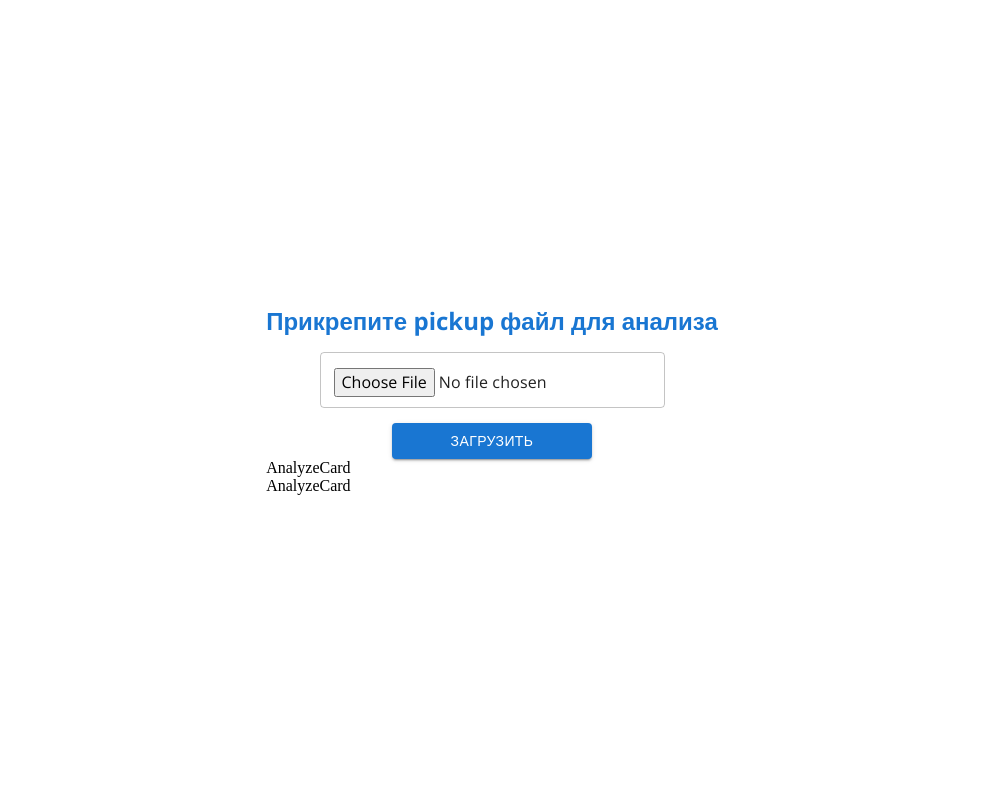
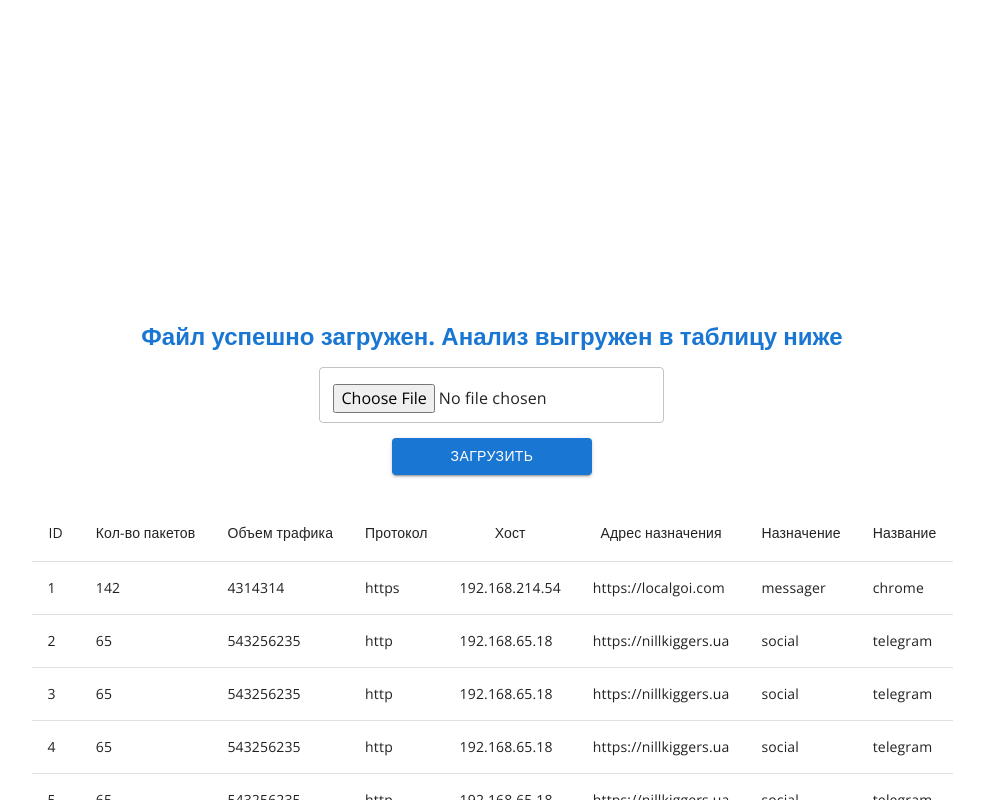
Before and after one commit to gamma-eclipse/niisva2022hack, a React (Create React App) app: page / in a window 1280 px wide. Both pictures are taken after a click on the button "ЗАГРУЗИТЬ". Shown: the top 800 px of the page, without its empty margins (148-1132 px from the left). Built offline with nearby package versions, Linux system fonts and the light colour scheme.

Commit message:
feat: render analyze info

```diff
--- a/src/components/analyze-card/AnalyzeCard.jsx
+++ /dev/null
@@ -1,5 +0,0 @@
-import React from 'react';
-
-export function AnalyzeCard({ info }) {
-  return <div>AnalyzeCard</div>;
-}
--- a/src/components/analyze-card/index.js
+++ /dev/null
@@ -1 +0,0 @@
-export * from './AnalyzeCard';
--- /dev/null
+++ b/src/components/analyze-row/AnalyzeRow.jsx
@@ -0,0 +1,17 @@
+import { TableCell, TableRow } from '@mui/material';
+import React from 'react';
+
+export function AnalyzeRow({ analyze }) {
+  return (
+    <TableRow>
+      <TableCell>{analyze.id}</TableCell>
+      <TableCell>{analyze.packages}</TableCell>
+      <TableCell>{analyze.traffic}</TableCell>
+      <TableCell>{analyze.protocol}</TableCell>
+      <TableCell>{analyze.host}</TableCell>
+      <TableCell>{analyze.target}</TableCell>
+      <TableCell>{analyze.classification.purpose}</TableCell>
+      <TableCell>{analyze.classification.name}</TableCell>
+    </TableRow>
+  );
+}
--- /dev/null
+++ b/src/components/analyze-row/index.js
@@ -0,0 +1 @@
+export * from './AnalyzeRow';
--- a/src/components/layout/Layout.jsx
+++ b/src/components/layout/Layout.jsx
@@ -5,7 +5,13 @@ export function Layout({ children }) {
   return (
     <Container
       maxWidth="lg"
-      style={{ padding: 25, minHeight: '100vh', alignItems: 'center', display: 'flex', justifyContent: 'center' }}
+      style={{
+        padding: 25,
+        paddingTop: '40vh',
+        minHeight: '100vh',
+        display: 'flex',
+        justifyContent: 'center',
+      }}
     >
       {children}
     </Container>
--- a/src/mocks/dataMock.js
+++ b/src/mocks/dataMock.js
@@ -25,4 +25,121 @@ export const dataMock = [
       // ?
     },
   },
+  {
+    id: 3,
+    packages: 65,
+    traffic: 543256235,
+    protocol: 'http',
+    host: '192.168.65.18',
+    target: 'https://nillkiggers.ua',
+    classification: {
+      purpose: 'social',
+      name: 'telegram',
+      // ?
+    },
+  },
+  {
+    id: 4,
+    packages: 65,
+    traffic: 543256235,
+    protocol: 'http',
+    host: '192.168.65.18',
+    target: 'https://nillkiggers.ua',
+    classification: {
+      purpose: 'social',
+      name: 'telegram',
+      // ?
+    },
+  },
+  {
+    id: 5,
+    packages: 65,
+    traffic: 543256235,
+    protocol: 'http',
+    host: '192.168.65.18',
+    target: 'https://nillkiggers.ua',
+    classification: {
+      purpose: 'social',
+      name: 'telegram',
+      // ?
+    },
+  },
+  {
+    id: 6,
+    packages: 65,
+    traffic: 543256235,
+    protocol: 'http',
+    host: '192.168.65.18',
+    target: 'https://nillkiggers.ua',
+    classification: {
+      purpose: 'social',
+      name: 'telegram',
+      // ?
+    },
+  },
+  {
+    id: 7,
+    packages: 65,
+    traffic: 543256235,
+    protocol: 'http',
+    host: '192.168.65.18',
+    target: 'https://nillkiggers.ua',
+    classification: {
+      purpose: 'social',
+      name: 'telegram',
+      // ?
+    },
+  },
+  {
+    id: 8,
+    packages: 65,
+    traffic: 543256235,
+    protocol: 'http',
+    host: '192.168.65.18',
+    target: 'https://nillkiggers.ua',
+    classification: {
+      purpose: 'social',
+      name: 'telegram',
+      // ?
+    },
+  },
+  {
+    id: 9,
+    packages: 65,
+    traffic: 543256235,
+    protocol: 'http',
+    host: '192.168.65.18',
+    target: 'https://nillkiggers.ua',
+    classification: {
+      purpose: 'social',
+      name: 'telegram',
+      // ?
+    },
+  },
+  {
+    id: 10,
+    packages: 65,
+    traffic: 543256235,
+    protocol: 'http',
+    host: '192.168.65.18',
+    target: 'https://nillkiggers.ua',
+    classification: {
+      purpose: 'social',
+      name: 'telegram',
+      // ?
+    },
+  },
+  {
+    id: 11,
+    packages: 65,
+    traffic: 543256235,
+    protocol: 'http',
+    host: '192.168.65.18',
+    target: 'https://nillkiggers.ua',
+    classification: {
+      purpose: 'social',
+      name: 'telegram',
+      // ?
+    },
+  },
 ];
--- a/src/pages/home/Home.jsx
+++ b/src/pages/home/Home.jsx
@@ -1,11 +1,18 @@
 import HourglassEmptyIcon from '@mui/icons-material/HourglassEmpty';
-import { Button, TextField, Typography, styled } from '@mui/material';
-import { AnalyzeCard } from 'components/analyze-card';
+import { Button, Table, TableBody, TableCell, TableHead, TableRow, TextField, Typography, styled } from '@mui/material';
+import { AnalyzeRow } from 'components/analyze-row';
 import { Layout } from 'components/layout';
 import { observer } from 'mobx-react-lite';
 import React from 'react';
 
 import { homeStore } from './store';
+
+const Wrapper = styled('div')`
+  display: flex;
+  align-items: center;
+  flex-direction: column;
+  gap: 30px;
+`;
 
 const Title = styled(Typography)`
   color: ${(props) => props.theme.palette.primary.main};
@@ -17,7 +24,6 @@ const FileUpload = styled('div')`
   justify-content: center;
   align-items: center;
   flex-direction: column;
-  max-width: 500px;
   gap: 15px;
 
   input {
@@ -28,9 +34,13 @@ const FileUpload = styled('div')`
 function Home() {
   return (
     <Layout>
-      <div>
+      <Wrapper>
         <FileUpload>
-          <Title variant="h5">Прикрепите pickup файл для анализа</Title>
+          <Title variant="h5">
+            {homeStore.data
+              ? 'Файл успешно загружен. Анализ выгружен в таблицу ниже'
+              : 'Прикрепите pickup файл для анализа'}
+          </Title>
           <TextField type="file" style={{ cursor: 'pointer' }} />
           <Button
             disabled={homeStore.fetching}
@@ -42,8 +52,28 @@ function Home() {
             {homeStore.fetching ? 'Загрузка' : 'Загрузить'}
           </Button>
         </FileUpload>
-        {homeStore.data && homeStore.data.map((elem) => <AnalyzeCard key={elem.id} info={elem} />)}
-      </div>
+        {homeStore.data && (
+          <Table>
+            <TableHead>
+              <TableRow>
+                <TableCell align="center">ID</TableCell>
+                <TableCell align="center">Кол-во пакетов</TableCell>
+                <TableCell align="center">Объем трафика</TableCell>
+                <TableCell align="center">Протокол</TableCell>
+                <TableCell align="center">Хост</TableCell>
+                <TableCell align="center">Адрес назначения</TableCell>
+                <TableCell align="center">Назначение</TableCell>
+                <TableCell align="center">Название</TableCell>
+              </TableRow>
+            </TableHead>
+            <TableBody>
+              {homeStore.data.map((analyze) => (
+                <AnalyzeRow key={analyze.id} analyze={analyze} />
+              ))}
+            </TableBody>
+          </Table>
+        )}
+      </Wrapper>
     </Layout>
   );
 }
```
